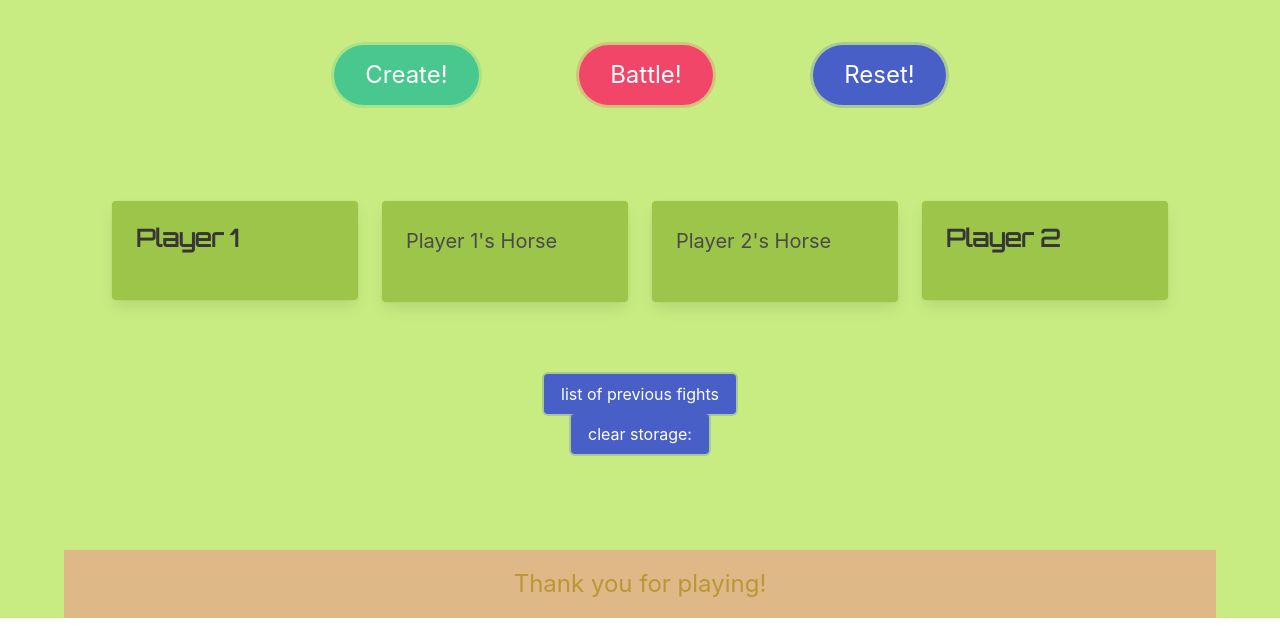
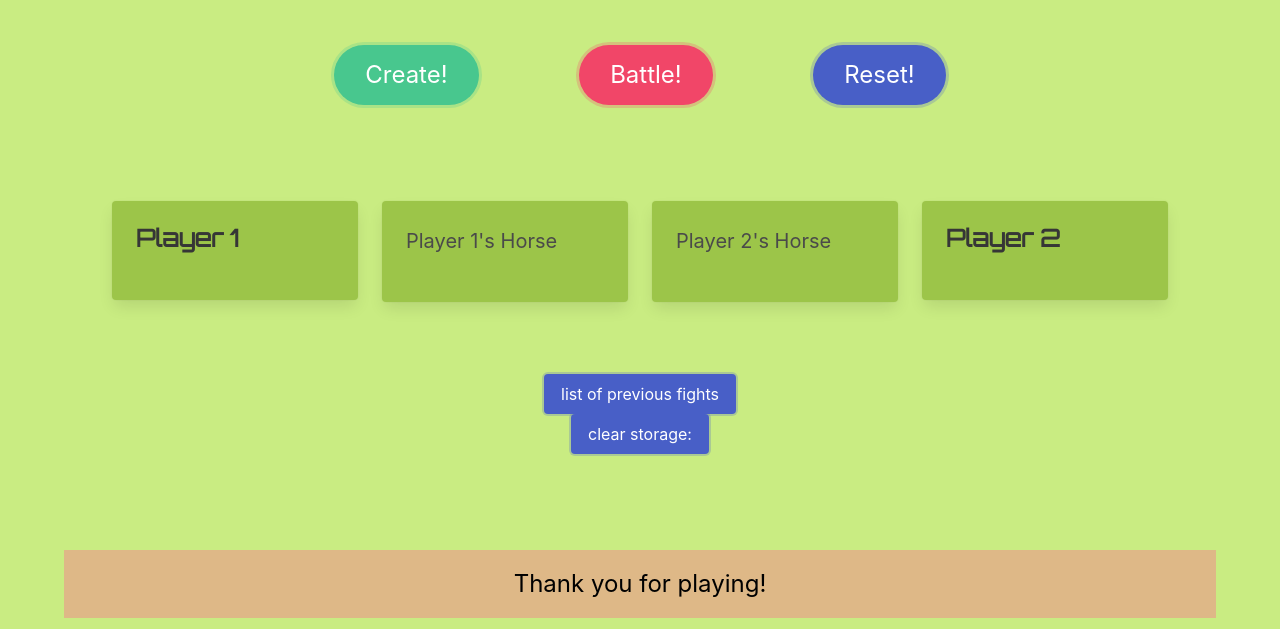
Before and after one commit to TannerRhines/BerkeleyRacingClub, a plain HTML site: page index.html in a window 1280 px wide. Shown: the part 171-800 px from the top of the page. Drawn offline with nearby package versions, Linux system fonts and the light colour scheme.

Commit message:
added back ground to html

```diff
--- a/assets/styles.css
+++ b/assets/styles.css
@@ -1,3 +1,6 @@
+HTML {
+  background-color: rgb(201, 236, 130)
+}
 header{
     background-color: rgb(82, 82, 82);
     color: rgb(187, 150, 55);
@@ -44,7 +47,7 @@ body {
   }
 
   footer p {
-    color:rgb(187, 150, 55);
+    color:rgb(0, 0, 0);
     font-size: 18px;
   }
 
```
